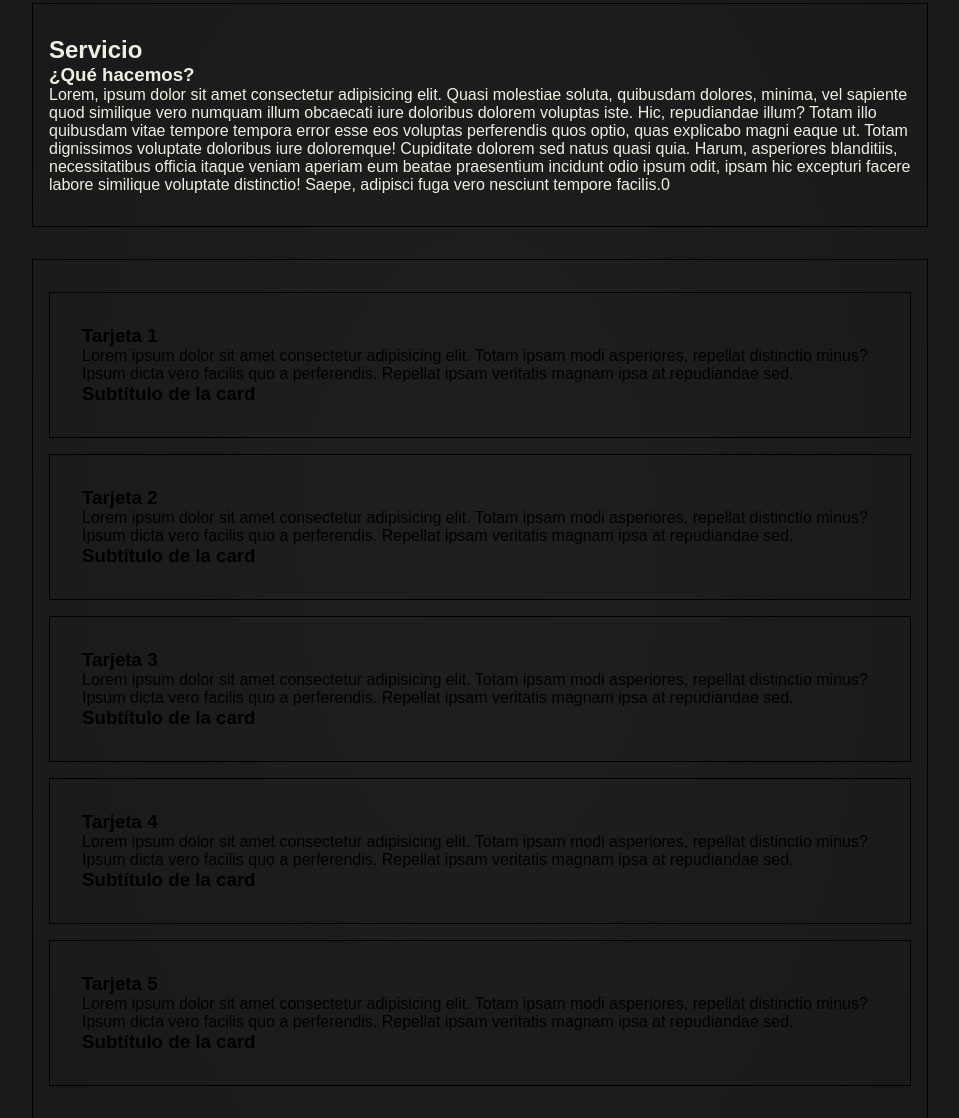
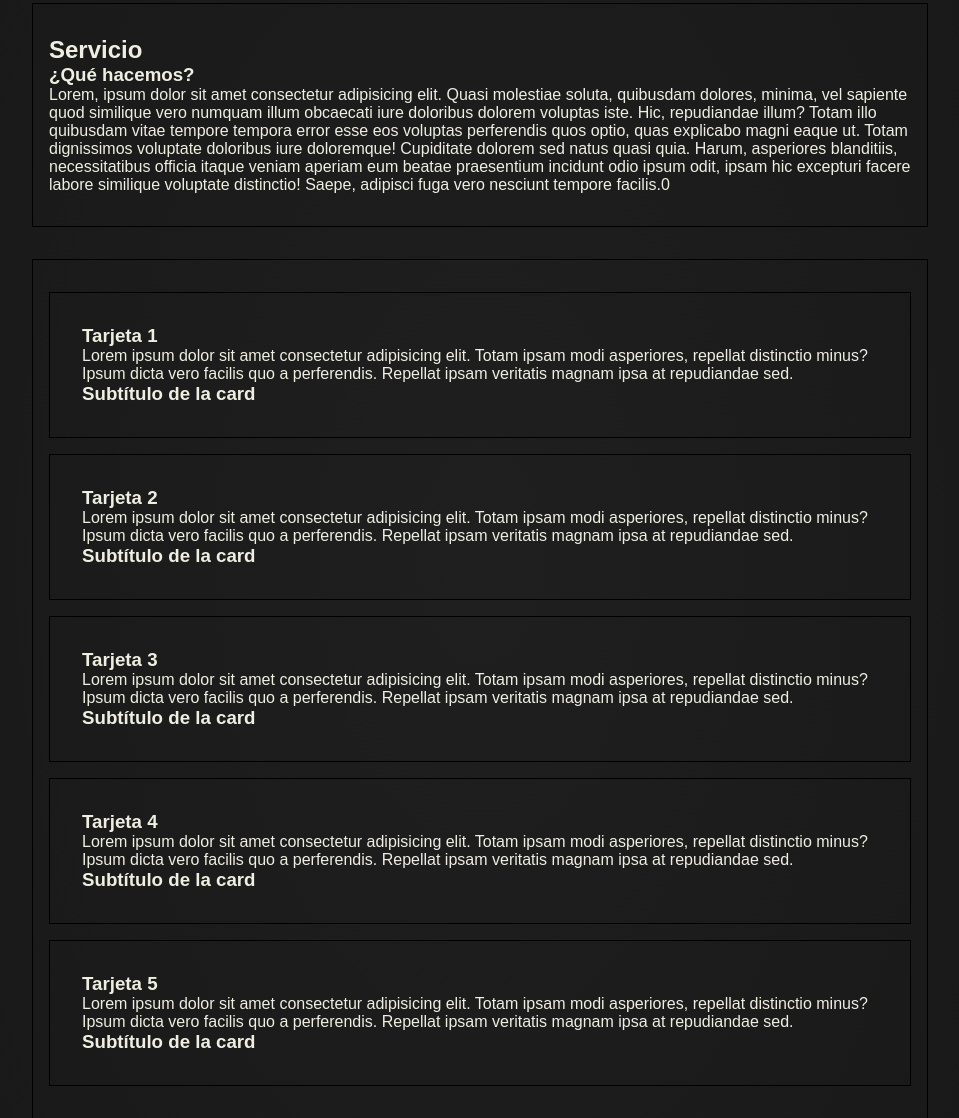
Before and after one commit to MatiasTello87/Starter-Kit, a website: page index.html in a window 1280 px wide. Shown: the part 583-1701 px from the top of the page, without its empty margins (160-1119 px from the left). Drawn offline with nearby package versions, Linux system fonts and the light colour scheme.

Commit message:
creación de tarjetas2

```diff
--- a/sass/sections/_bento.scss
+++ b/sass/sections/_bento.scss
@@ -5,7 +5,6 @@
     gap: 1rem;
 
     // background-color: rgb(10, 81, 81);
-    color: $black;
     padding: 2rem 1rem;
     .card{
         // background-color: rgb(158, 68, 68);
```
Also changed, not shown: css/style.css, 1 other file.
